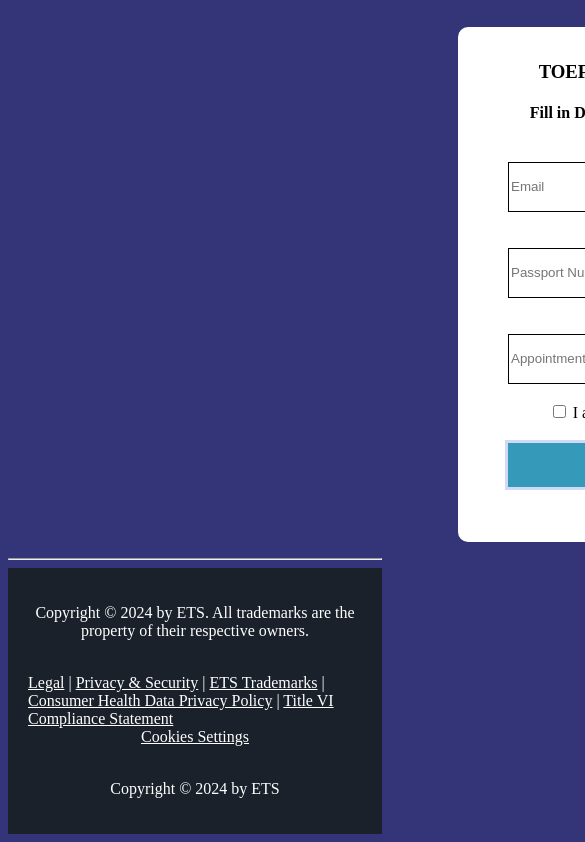
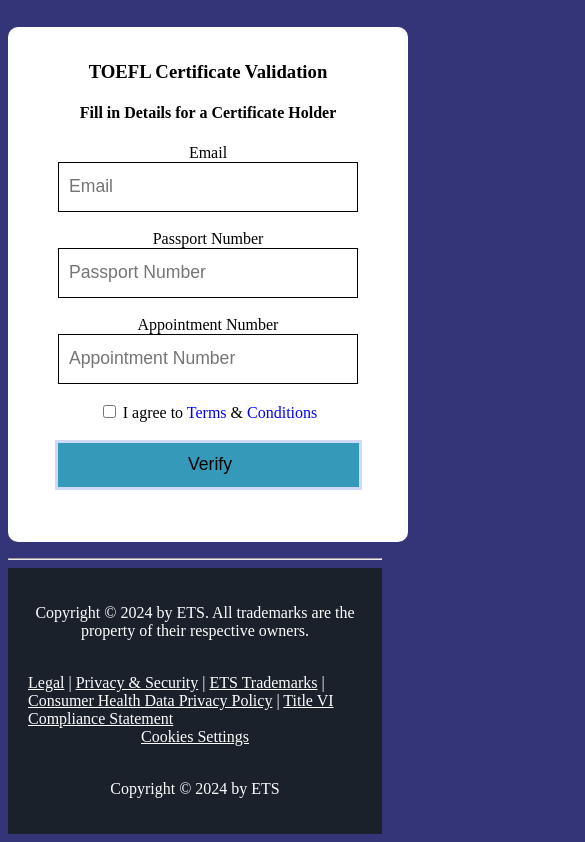
Before and after one commit to toeflibtid/tfllllllllllvr1, a plain HTML site: page PG2.html in a window 390 px wide. Shown: the part 113-955 px from the top of the page, 585 px wide, since content can reach past the window. Drawn offline with Linux system fonts and the light colour scheme.

Commit message:
Update PG2.html

```diff
--- a/PG2.html
+++ b/PG2.html
@@ -65,6 +65,27 @@
             margin-top: 0%;
             margin-bottom: 10px;
         }
+
+        input{padding-left: 10px; font-size: 1.1em;}
+
+            @media (max-width:500px){
+                form{
+                margin-left: 0;
+                margin-left: 5%;
+                }
+            }
+            @media (max-width:450px){
+                form{
+                margin-left: 0;
+                margin-left: 1%;
+                }
+            }
+            @media (max-width:430px){
+                form{
+                margin-left: 0;
+                }
+            }
+
     </style>
 
     <script>
```
